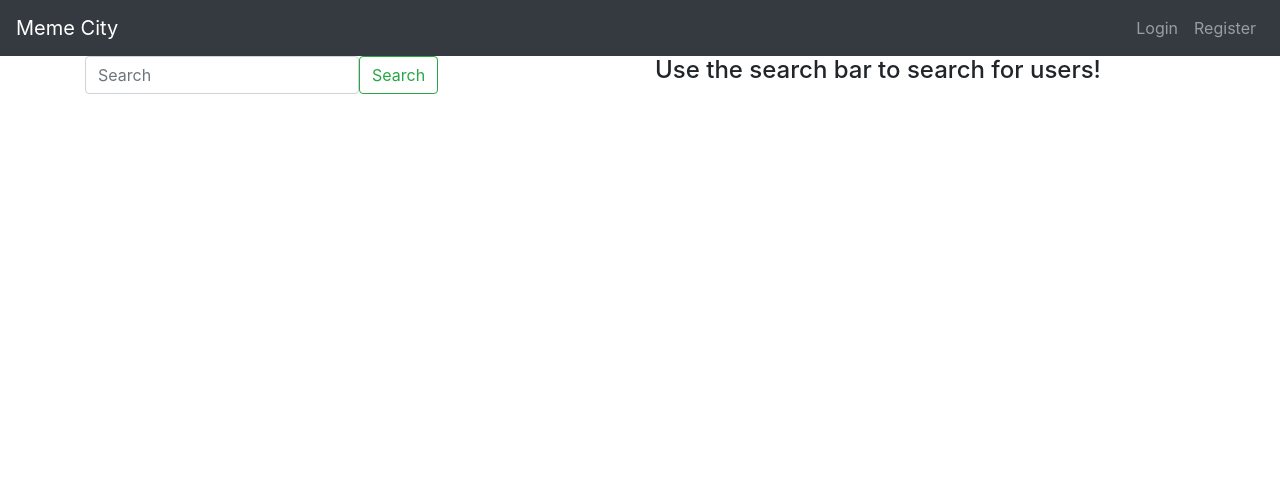
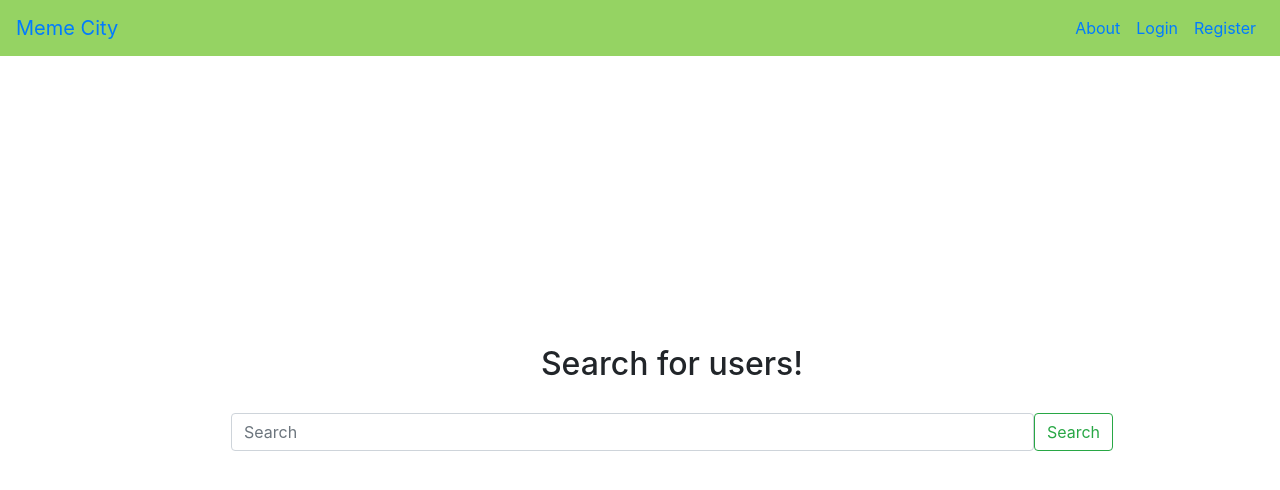
Before and after one commit to salmakhairat/day-in-the-life, a Flask app: page / in a window 1280 px wide. Shown: the top 490 px of the page. Run offline with Flask 2, Linux system fonts and the light colour scheme; some libraries are stand-ins or nearby versions.

Commit message:
added about page, made style changes

```diff
--- a/flask_app/posts/routes.py
+++ b/flask_app/posts/routes.py
@@ -97,3 +97,7 @@ def user_detail(username):
     posts = Post.objects(poster=user)
 
     return render_template("user_detail.html", username=username, posts=posts, isUser=isUser, form=form, title=username)
+
+@posts.route("/about")
+def about():
+    return render_template("about.html", title="about")
--- a/flask_app/static/custom.css
+++ b/flask_app/static/custom.css
@@ -1,32 +1,45 @@
-movie {
-    max-width: 80;
-    padding: 1;
-}
-
-.card-body > img {
+.card-body>img {
     max-width: 200;
 }
 
-.media-list {
-    border-top: 1px dashed rgb(150, 150, 150);
+.query {
+    margin-top: 50px;
+    text-align: center;
 }
 
 .review-item {
     border-bottom: 1px dashed #a5a5a5;
 }
 
-.propic {
-    max-width: 50%;
-}
-
-.comment-pic {
-    max-width: 64px;
-}
-/* .nav-user {
-    border-right: 1px #1d1d1d;
-} */
-
 .token {
     max-width: 800;
     word-wrap: break-word;
 }
+
+.search {
+    margin-top: 20%;
+    padding: 20px;
+    display: flex;
+    flex-direction: column;
+    justify-content: center;
+}
+
+#search-header {
+    margin-bottom: 30px;
+    text-align: center;
+}
+
+.search-form {
+    margin: auto;
+    display: flex;
+    width: 75%;
+}
+
+.my-container {
+    padding-top: 2%;
+    padding-left: 5%;
+}
+
+#navbar {
+    background-color: rgb(149, 211, 99);
+}
--- a/flask_app/templates/header.html
+++ b/flask_app/templates/header.html
@@ -1,5 +1,5 @@
 {% extends "base.html" %} {% block header %}
-<nav class="navbar navbar-expand-lg navbar-dark bg-dark">
+<nav class="navbar navbar-expand-lg" id="navbar">
     <a class="navbar-brand" href="{{ url_for('posts.index') }}">Meme City</a>
     <button class="navbar-toggler" type="button" data-toggle="collapse" data-target="#navbarCollapse" aria-controls="navbarSupportedContent" aria-expanded="false" aria-label="Toggle navigation">
         <span class="navbar-toggler-icon"></span>
@@ -7,6 +7,11 @@
 
     <div class="collapse navbar-collapse" id="navbarCollapse">
         <ul class="navbar-nav ml-auto">
+            <li class="nav-item">
+                <a class="nav-link" href="{{ url_for('posts.about') }}">
+                    About
+                </a>
+            </li>
             {% if current_user.is_authenticated %}
             <li class="nav-item">
                 <a class="nav-link" href="{{ url_for('users.account') }}">
@@ -35,7 +40,7 @@
 </nav>
 
 
-<div class="container">
+<div class="my-container">
     {% block content %}{% endblock %}
 </div>
 {% endblock %}
--- a/flask_app/templates/index.html
+++ b/flask_app/templates/index.html
@@ -1,35 +1,18 @@
-{% extends "header.html" %}
-{% block content %}
+{% extends "header.html" %} {% block content %}
 
-<div class="row">
-    <div class="col">
-        <form action="/" class="form-inline my-2 my-lg-0" method="POST">
-            {% with messages = get_flashed_messages() %}
-                {% if messages %}
-                    {% for message in messages %}
+<div class="search">
+    <h2 id="search-header">Search for users!</h2>
+    <form action="/" class="search-form" method="POST">
+        {% with messages = get_flashed_messages() %} {% if messages %} {% for message in messages %}
         <div class="alert alert-info">
             {{ message }}
         </div>
-                    {% endfor %}
-                {% endif %}
-            {% endwith %}
-
-            {{ form.csrf_token }}
-            {{ form.search_query(class="form-control", placeholder="Search") }}
-
-            {% if form.search_query.errors %}
+        {% endfor %} {% endif %} {% endwith %} {{ form.csrf_token }} {{ form.search_query(class="form-control", placeholder="Search") }} {% if form.search_query.errors %}
         <div class="alert alert-warning" role="alert">
             {% for error in form.search_query.errors %}
-                <span>{{ error }}</span>
-                {% endfor %}
+            <span>{{ error }}</span> {% endfor %}
         </div>
-            {% endif %}
-
-            {{ form.submit(class="btn btn-outline-success") }}
+        {% endif %} {{ form.submit(class="btn btn-outline-success") }}
     </form>
 </div>
-    <div class="col">
-        <h4>Use the search bar to search for users!</h4>
-    </div>
-</div>
 {% endblock %}
```
Also changed, not shown: flask_app/templates/query.html (+3 -6 lines). Lines whose indentation alone changed are shown as unchanged.
